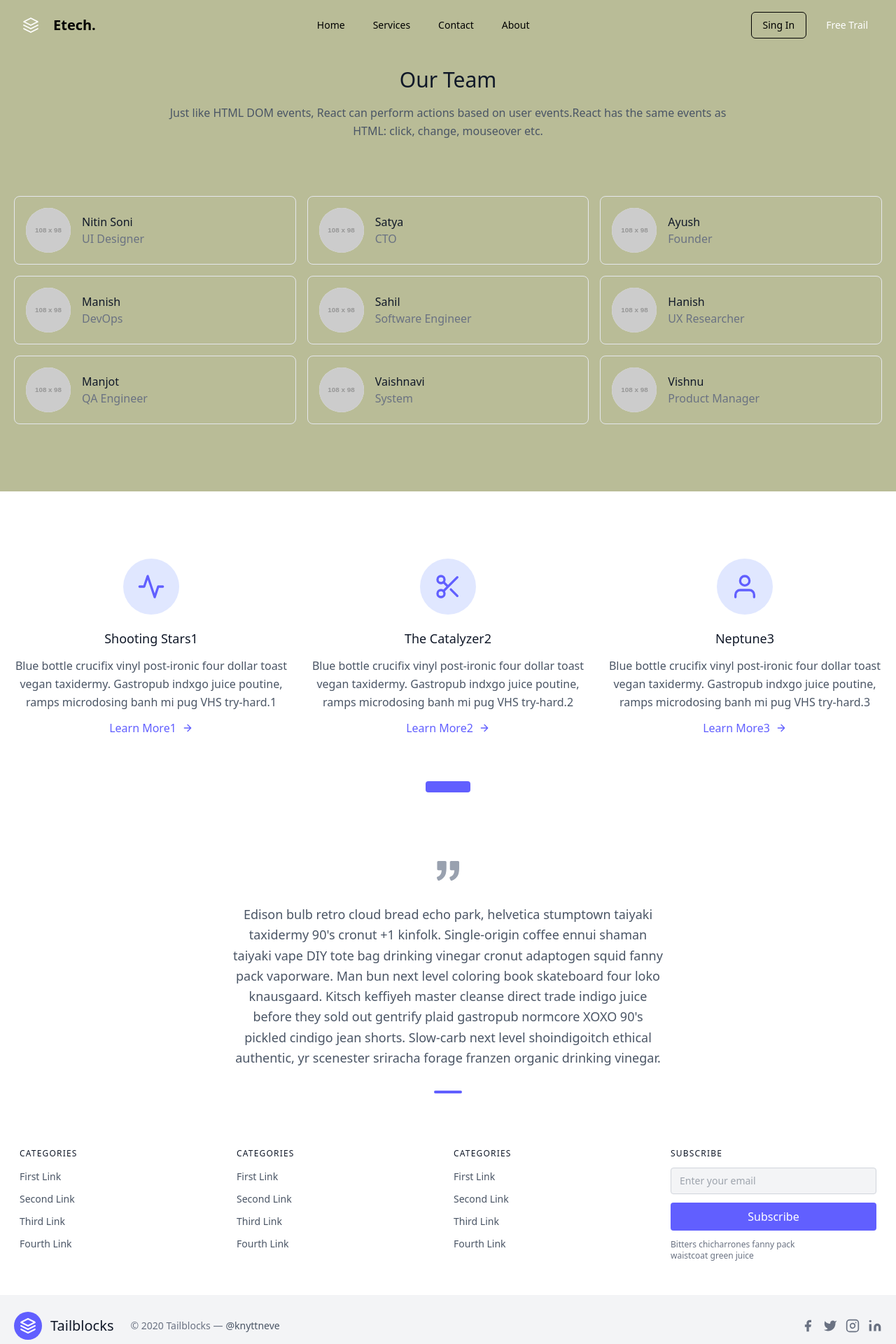
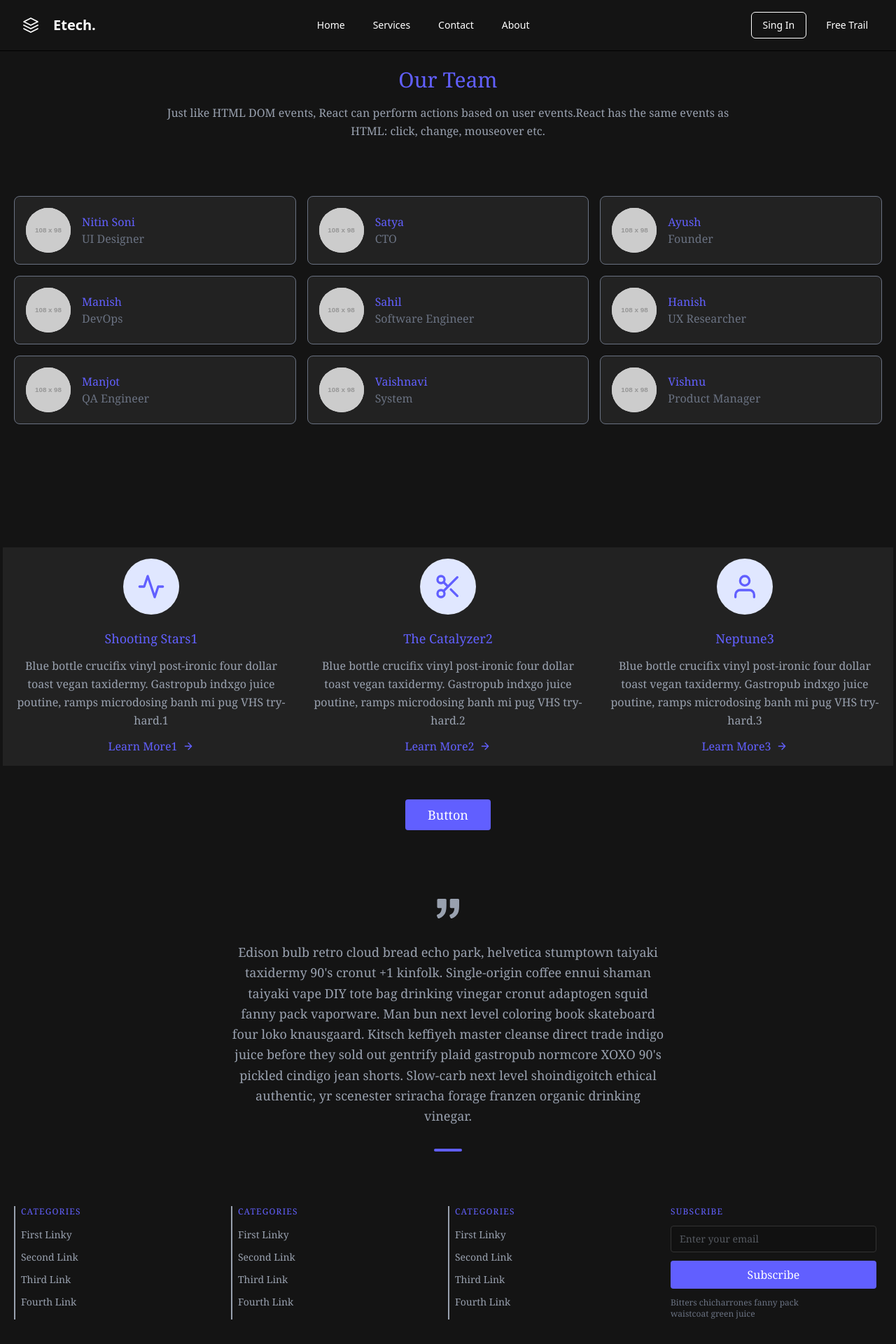
Before and after one commit to IPSayush/FirstReactWebApp, a React (Vite) app: page /about in a window 1280 px wide. Shown: the top 1920 px of the page at 70% size. Built offline with nearby package versions, Linux system fonts and the light colour scheme.

Commit message:
make its color batter

```diff
--- a/src/Component/Footer.jsx
+++ b/src/Component/Footer.jsx
@@ -4,8 +4,7 @@ import React from 'react';
  * Safe Footer: uses optional chaining and defaults so it won't crash
  * if footerContaint is undefined or missing fields.
  */
-export default function Footer({FooterContaint }) {
-
+export default function Footer({ FooterContaint }) {
   // Provide safe defaults
   // i was pass props nornamly but is was throwing error while clicking on navlink so i use Defauld Objects code is copied from chatgpt
   // const cards = footerContaint?.Cards ?? {};
@@ -20,18 +19,18 @@ export default function Footer({FooterContaint }) {
 
   return (
     <>
-      <section className="text-gray-600 body-font">
+      <section className="text-gray-400 font-serif bg-[#141414]">
         <div className="container px-5 py-24 mx-auto">
           <div className="flex flex-wrap sm:-m-4 -mx-4 -mb-10 -mt-4 md:space-y-0 space-y-6">
             {/* Card 1 */}
-            <div className="p-4 md:w-1/3 flex flex-col text-center items-center">
+            <div className="p-4 md:w-1/3 flex flex-col text-center items-center bg-[#222222]">
               <div className="w-20 h-20 inline-flex items-center justify-center rounded-full bg-indigo-100 text-indigo-500 mb-5 shrink-0">
                 <svg fill="none" stroke="currentColor" strokeLinecap="round" strokeLinejoin="round" strokeWidth={2} className="w-10 h-10" viewBox="0 0 24 24">
                   <path d="M22 12h-4l-3 9L9 3l-3 9H2"></path>
                 </svg>
               </div>
               <div className="grow">
-                <h2 className="text-gray-900 text-lg title-font font-medium mb-3">{FooterContaint.Cards.Card1.Title}</h2>
+                <h2 className="text-indigo-500 text-lg title-font font-medium mb-3">{FooterContaint.Cards.Card1.Title}</h2>
                 <p className="leading-relaxed text-base">{FooterContaint.Cards.Card1.Description}</p>
                 <a href="#" className="mt-3 text-indigo-500 inline-flex items-center">{FooterContaint.Cards.Card1.Button}
                   <svg fill="none" stroke="currentColor" strokeLinecap="round" strokeLinejoin="round" strokeWidth={2} className="w-4 h-4 ml-2" viewBox="0 0 24 24">
@@ -42,7 +41,7 @@ export default function Footer({FooterContaint }) {
             </div>
 
             {/* Card 2 */}
-            <div className="p-4 md:w-1/3 flex flex-col text-center items-center">
+            <div className="p-4 md:w-1/3 flex flex-col text-center items-center bg-[#222222]">
               <div className="w-20 h-20 inline-flex items-center justify-center rounded-full bg-indigo-100 text-indigo-500 mb-5 shrink-0">
                 <svg fill="none" stroke="currentColor" strokeLinecap="round" strokeLinejoin="round" strokeWidth={2} className="w-10 h-10" viewBox="0 0 24 24">
                   <circle cx="6" cy="6" r="3"></circle>
@@ -51,7 +50,7 @@ export default function Footer({FooterContaint }) {
                 </svg>
               </div>
               <div className="grow">
-                <h2 className="text-gray-900 text-lg title-font font-medium mb-3">{FooterContaint.Cards.Card2.Title}</h2>
+                <h2 className="text-indigo-500 text-lg title-font font-medium mb-3">{FooterContaint.Cards.Card2.Title}</h2>
                 <p className="leading-relaxed text-base">{FooterContaint.Cards.Card2.Description}</p>
                 <a href="#" className="mt-3 text-indigo-500 inline-flex items-center">{FooterContaint.Cards.Card2.Button}
                   <svg fill="none" stroke="currentColor" strokeLinecap="round" strokeLinejoin="round" strokeWidth={2} className="w-4 h-4 ml-2" viewBox="0 0 24 24">
@@ -62,7 +61,7 @@ export default function Footer({FooterContaint }) {
             </div>
 
             {/* Card 3 */}
-            <div className="p-4 md:w-1/3 flex flex-col text-center items-center">
+            <div className="p-4 md:w-1/3 flex flex-col text-center items-center bg-[#222222]">
               <div className="w-20 h-20 inline-flex items-center justify-center rounded-full bg-indigo-100 text-indigo-500 mb-5 shrink-0">
                 <svg fill="none" stroke="currentColor" strokeLinecap="round" strokeLinejoin="round" strokeWidth={2} className="w-10 h-10" viewBox="0 0 24 24">
                   <path d="M20 21v-2a4 4 0 00-4-4H8a4 4 0 00-4 4v2"></path>
@@ -70,7 +69,7 @@ export default function Footer({FooterContaint }) {
                 </svg>
               </div>
               <div className="grow">
-                <h2 className="text-gray-900 text-lg title-font font-medium mb-3">{FooterContaint.Cards.Card3.Title}</h2>
+                <h2 className="text-indigo-500 text-lg title-font font-medium mb-3">{FooterContaint.Cards.Card3.Title}</h2>
                 <p className="leading-relaxed text-base">{FooterContaint.Cards.Card3.Description}</p>
                 <a href="#" className="mt-3 text-indigo-500 inline-flex items-center">{FooterContaint.Cards.Card3.Button}
                   <svg fill="none" stroke="currentColor" strokeLinecap="round" strokeLinejoin="round" strokeWidth={2} className="w-4 h-4 ml-2" viewBox="0 0 24 24">
@@ -80,13 +79,12 @@ export default function Footer({FooterContaint }) {
               </div>
             </div>
           </div>
-
-          <button className="flex mx-auto mt-16 text-white bg-indigo-500 border-0 py-2 px-8 focus:outline-none hover:bg-indigo-600 rounded text-lg">{FooterContaint.Cards.Button}</button>
+          <button className="flex mx-auto mt-16 text-white bg-indigo-500 border-0 py-2 px-8 focus:outline-none hover:bg-indigo-600 rounded text-lg">{FooterContaint.Button}</button>
         </div>
       </section>
 
       {/* ...rest of your footer sections unchanged but using safe values */}
-      <section className="text-gray-600 body-font">
+      <section className="text-gray-400 font-serif bg-[#141414]">
         <div className="container px-5 py-0 mx-auto">
           <div className="xl:w-1/2 lg:w-3/4 w-full mx-auto text-center">
             {/* SVG */}
@@ -97,68 +95,32 @@ export default function Footer({FooterContaint }) {
             <p className="leading-relaxed text-lg">{FooterContaint.Description}</p>
             <span className="inline-block h-1 w-10 rounded bg-indigo-500 mt-8 mb-6" />
 
-            <h2 className="text-gray-900 font-medium title-font tracking-wider text-sm">{FooterContaint.subHeading}</h2>
+            <h2 className="text-indigo-500 font-medium title-font tracking-wider text-sm">{FooterContaint.subHeading}</h2>
             <p className="text-gray-500">{FooterContaint.subDescription}</p>
           </div>
         </div>
       </section>
 
-      <footer className="text-gray-600 body-font">
+      <footer className="text-gray-400 font-serif bg-[#141414]">
         <div className="container px-5 py-12 mx-auto">
 
           {/* ALL ROWS (3 categories + subscribe) */}
           <div className="flex flex-wrap justify-between gap-y-10">
 
-            {/* CATEGORY 1 */}
-            <div className="w-1/3 sm:w-1/4 px-2">
-              <h2 className="font-medium text-gray-900 tracking-widest text-xs mb-3">
-                CATEGORIES
-              </h2>
-              <nav className="list-none space-y-2">
-                <li><a className="text-gray-600 text-sm hover:text-gray-800" href="#">First Link</a></li>
-                <li><a className="text-gray-600 text-sm hover:text-gray-800" href="#">Second Link</a></li>
-                <li><a className="text-gray-600 text-sm hover:text-gray-800" href="#">Third Link</a></li>
-                <li><a className="text-gray-600 text-sm hover:text-gray-800" href="#">Fourth Link</a></li>
-              </nav>
-            </div>
-
-            {/* CATEGORY 2 */}
-            <div className="w-1/3 sm:w-1/4 px-2">
-              <h2 className="font-medium text-gray-900 tracking-widest text-xs mb-3">
-                CATEGORIES
-              </h2>
-              <nav className="list-none space-y-2">
-                <li><a className="text-gray-600 text-sm hover:text-gray-800" href="#">First Link</a></li>
-                <li><a className="text-gray-600 text-sm hover:text-gray-800" href="#">Second Link</a></li>
-                <li><a className="text-gray-600 text-sm hover:text-gray-800" href="#">Third Link</a></li>
-                <li><a className="text-gray-600 text-sm hover:text-gray-800" href="#">Fourth Link</a></li>
-              </nav>
-            </div>
-
-            {/* CATEGORY 3 */}
-            <div className="w-1/3 sm:w-1/4 px-2">
-              <h2 className="font-medium text-gray-900 tracking-widest text-xs mb-3">
-                CATEGORIES
-              </h2>
-              <nav className="list-none space-y-2">
-                <li><a className="text-gray-600 text-sm hover:text-gray-800" href="#">First Link</a></li>
-                <li><a className="text-gray-600 text-sm hover:text-gray-800" href="#">Second Link</a></li>
-                <li><a className="text-gray-600 text-sm hover:text-gray-800" href="#">Third Link</a></li>
-                <li><a className="text-gray-600 text-sm hover:text-gray-800" href="#">Fourth Link</a></li>
-              </nav>
-            </div>
+            <CategoryLinks />
+            <CategoryLinks />
+            <CategoryLinks />
 
             {/* SUBSCRIBE BOX */}
             <div className="w-full sm:w-1/4 px-2">
-              <h2 className="font-medium text-gray-900 tracking-widest text-xs mb-3">SUBSCRIBE</h2>
+              <h2 className="font-medium text-indigo-500 tracking-widest text-xs mb-3">SUBSCRIBE</h2>
 
               <div className="flex flex-col gap-3">
                 <input
                   type="email"
                   placeholder="Enter your email"
-                  className="w-full bg-gray-100 rounded border border-gray-300 focus:ring-2 focus:ring-indigo-300 focus:border-indigo-500 py-2 px-3 text-sm outline-none"
+                  className="w-full bg-[#111111] rounded border border-[#333333] focus:ring-2 focus:ring-amber-950 focus:border-gray-500 py-2 px-3 text-sm outline-none"
                 />
-
                 <button className="w-full bg-indigo-500 text-white py-2 rounded hover:bg-indigo-600 transition">
                   Subscribe
                 </button>
@@ -175,9 +137,9 @@ export default function Footer({FooterContaint }) {
         </div>
 
 
-        <div className="bg-gray-100">
+        <div className="bg-[#141414] border-t-1">
           <div className="container px-5 py-6 mx-auto flex items-center sm:flex-row flex-col">
-            <a className="flex title-font font-medium items-center md:justify-start justify-center text-gray-900" href="#">
+            <a className="flex title-font font-medium items-center md:justify-start justify-center text-indigo-500" href="#">
               <svg xmlns="http://www.w3.org/2000/svg" fill="none" stroke="currentColor" strokeLinecap="round" strokeLinejoin="round" strokeWidth="2" className="w-10 h-10 text-white p-2 bg-indigo-500 rounded-full" viewBox="0 0 24 24">
                 <path d="M12 2L2 7l10 5 10-5-10-5zM2 17l10 5 10-5M2 12l10 5 10-5"></path>
               </svg>
@@ -185,7 +147,7 @@ export default function Footer({FooterContaint }) {
             </a>
 
             <p className="text-sm text-gray-500 sm:ml-6 sm:mt-0 mt-4">© 2020 Tailblocks —
-              <a href="https://twitter.com/knyttneve" rel="noopener noreferrer" className="text-gray-600 ml-1" target="_blank" >@knyttneve</a>
+              <a href="https://twitter.com/knyttneve" rel="noopener noreferrer" className="text-gray-400 ml-1" target="_blank" >@knyttneve</a>
             </p>
 
             <span className="inline-flex sm:ml-auto sm:mt-0 mt-4 justify-center sm:justify-start">
@@ -219,3 +181,18 @@ export default function Footer({FooterContaint }) {
     </>
   );
 }
+const CategoryLinks = () => {
+  return (
+    <div className="w-1/3 sm:w-1/4 px-2 border-l-2">
+      <h2 className="font-medium text-indigo-500 tracking-widest text-xs mb-3">
+        CATEGORIES
+      </h2>
+      <nav className="list-none space-y-2" >
+        <li><a className="text-gray-400 text-sm hover:text-gray-800" href="#">First Linky</a></li>
+        <li><a className="text-gray-400 text-sm hover:text-gray-800" href="#">Second Link</a></li>
+        <li><a className="text-gray-400 text-sm hover:text-gray-800" href="#">Third Link</a></li>
+        <li><a className="text-gray-400 text-sm hover:text-gray-800" href="#">Fourth Link</a></li>
+      </nav>
+    </div>
+  )
+}
--- a/src/Component/Layout.jsx
+++ b/src/Component/Layout.jsx
@@ -3,10 +3,10 @@ import React from 'react'
 const Layout = (props) => {
   return (
     <>
-        <section className="text-gray-600 body-font">
+        <section className="text-gray-400 font-serif bg-[#141414]">
         <div className="container px-5 py-12 mx-auto flex flex-wrap">
           <div className="flex w-full mb-8 flex-wrap ">
-            <h1 className="sm:text-3xl text-2xl font-medium title-font text-gray-900 lg:w-1/3 lg:mb-0 mb-4">{props.LayoutContaint.Heading}</h1>
+            <h1 className="sm:text-3xl text-2xl font-medium title-font text-indigo-500 lg:w-1/3 lg:mb-0 mb-4">{props.LayoutContaint.Heading}</h1>
             <p className="lg:pl-6 lg:w-2/3 mx-auto leading-relaxed text-base">{props.LayoutContaint.Description}</p>
           </div>
           <div className="flex flex-wrap md:-m-2 -m-1">
--- a/src/Component/Navbar.jsx
+++ b/src/Component/Navbar.jsx
@@ -39,10 +39,10 @@ export default function Navbar({ NavContaint }) {
   return (
     // Fixed header so it stays on scroll. z-50 ensures on top of other content.
     <header
-      className={`fixed top-0 left-0 w-full z-50 transition-colors duration-200 ${scrolled ? 'backdrop-blur-sm bg-bone/90 shadow-md' : 'bg-bone/95'
+      className={`border-b-1 fixed top-0 left-0 w-full z-50 transition-colors duration-200 ${scrolled ? 'backdrop-blur-sm bg-bone/90 shadow-md' : 'bg-bone/95'
         }`}
     >
-      <div className="container mx-auto flex items-center justify-between px-4 md:px-6 py-3 md:py-4">
+      <div className="container mx-auto flex items-center justify-between px-4 md:px-6 py-3 md:py-4 text-white">
         {/* Brand / logo */}
         <Link to="/" className="flex items-center gap-3">
           {/* If you want to use the uploaded image as logo, replace the svg with:
@@ -133,7 +133,7 @@ export default function Navbar({ NavContaint }) {
         className={`md:hidden transition-max-height duration-300 overflow-hidden ${open ? 'max-h-[400px]' : 'max-h-0'
           }`}
       >
-        <div className="px-4 pb-4 pt-2 border-t border-gray-200/60">
+        <div className="px-4 pb-4 pt-2 border-t border-gray-500/60">
           <nav className="flex flex-col gap-2">
             {navLinks.map((link) => {
               const active = location.pathname === link.to;
--- a/src/Component/Products.jsx
+++ b/src/Component/Products.jsx
@@ -3,7 +3,7 @@ import React from 'react'
 const Products = (props) => {
     return (
         <>
-            <section className="text-gray-600 body-font">
+            <section className="text-gray-400 font-serif bg-[#141414]">
                 <div className="container px-5 py-24 mx-auto">
                     <div className="flex flex-wrap -m-4">
                         <Product Image={props.ProductsContaint.Product1.Image} Category={props.ProductsContaint.Product1.Category} Title={props.ProductsContaint.Product1.Title} Price={props.ProductsContaint.Product1.Price}/>
@@ -34,8 +34,8 @@ const Product = (props) => {
                 </a>
                 <div className="mt-4">
                     <h3 className="text-gray-500 text-xs tracking-widest title-font mb-1">{props.Category}</h3>
-                    <h2 className="text-gray-900 title-font text-lg font-medium">{props.Title}</h2>
-                    <p className="mt-1">{props.Price}</p>
+                    <h2 className="text-indigo-500 title-font text-lg font-medium">{props.Title}</h2>
+                    <p className="mt-1 text-white">{props.Price}</p>
                 </div>
             </div>
         </>
--- a/src/Pages/About.jsx
+++ b/src/Pages/About.jsx
@@ -3,11 +3,11 @@ import { FooterContaint, AboutContaint } from '../Database.js'
 const About = () => {
   return (
     <>
-      <section className="text-gray-600 body-font bg-[#B9BC97]">
+      <section className="text-gray-400 font-serif bg-[#141414]">
         <div className="container px-5 py-24 mx-auto">
 
           <div className="flex flex-col text-center w-full mb-20">
-            <h1 className="sm:text-3xl text-2xl font-medium title-font mb-4 text-gray-900">
+            <h1 className="sm:text-3xl text-2xl font-medium title-font mb-4 text-indigo-500">
               {AboutContaint.Heading}
             </h1>
             <p className="lg:w-2/3 mx-auto leading-relaxed text-base">
@@ -69,8 +69,8 @@ const About = () => {
 }
 const TeamCard = ({ Profile, Name, Position }) => {
   return (
-    <div className="p-2 lg:w-1/3 md:w-1/2 w-full">
-      <div className="h-full flex items-center border-gray-200 border p-4 rounded-lg">
+    <div className="p-2 lg:w-1/3 md:w-1/2 w-full ">
+      <div className="h-full flex items-center border-gray-500 border p-4 rounded-lg bg-[#222222]">
 
         <img
           alt="team"
@@ -78,7 +78,7 @@ const TeamCard = ({ Profile, Name, Position }) => {
           src={Profile}
         />
         <div className="grow">
-          <h2 className="text-gray-900 title-font font-medium">{Name}</h2>
+          <h2 className="text-indigo-500 title-font font-medium">{Name}</h2>
           <p className="text-gray-500">{Position}</p>
         </div>
       </div>
--- a/src/index.css
+++ b/src/index.css
@@ -1,7 +1,7 @@
 @import "tailwindcss";
 :root {
-  --bg-heading-color: #007bff;
-  --bg-heading-bgcolor: #6c757d;
-  --main-text-color: 16px;
-  --side-text-color: #4589c5;
+  --color--bg-main-: #222222;
+  --color-2: #3d9cbe;
+  --color-3: #efefef;
+  --color-4: #393939;
 }
```
Also changed, not shown: src/Component/Cards.jsx (+6 -5 lines), src/Component/Headings.jsx (+4 -4 lines), src/Component/Hero.jsx (+7 -7 lines), src/Pages/Contact.jsx (+10 -10 lines), src/Pages/Home.jsx (+0 -14 lines), newbgimg1.jpg (added), newbgimg2.jpg (added).
